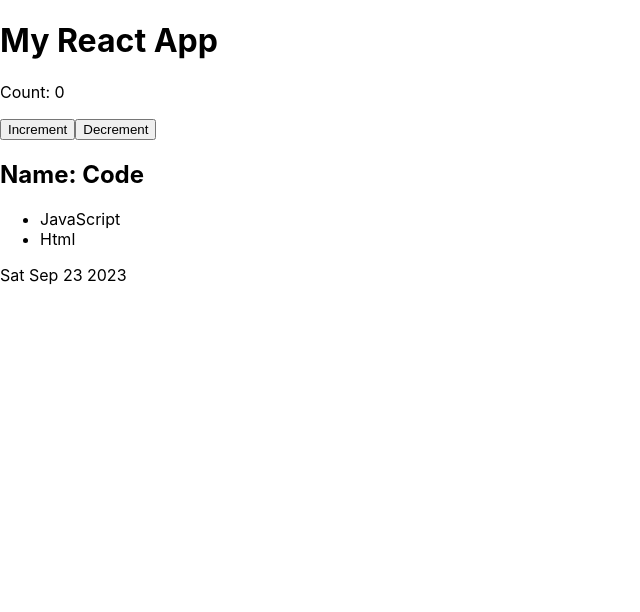
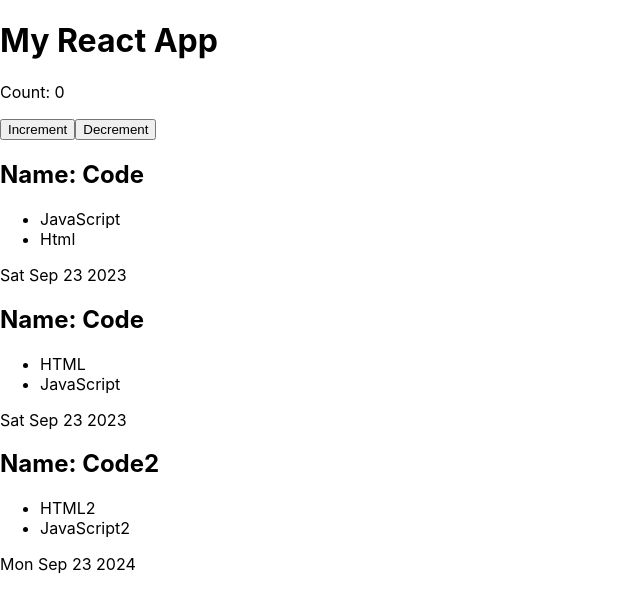
Before and after one commit to cmoore53/CSC-425-Taskmaster, a React (Create React App) app in the folder taskmaster/: page / in a window 1280 px wide. Shown: the top 612 px of the page, without its empty margins (0-640 px from the left). Built offline with nearby package versions, Linux system fonts and the light colour scheme.

Commit message:
TaskList Works (Kinda)
TaskList will, when called, output a list of tasks. Working on adding or removing tasks from that list next.

```diff
--- a/taskmaster/src/App.js
+++ b/taskmaster/src/App.js
@@ -1,6 +1,7 @@
 import logo from './logo.svg';
 import './App.css';
 import Task from './Task.js';
+import TaskList from './TaskList.js';
 
 import React, { useState } from 'react';
 
@@ -21,7 +22,11 @@ function App() {
     setCount(count - 1);
 
   };
-
+    const testTask = {
+    taskName: 'Code',
+    taskDesc: ["JavaScript","Html"],
+    taskDate: new Date("2023-09-23T03:24:00")
+    };
 
   return (
 
@@ -35,7 +40,9 @@ function App() {
 
         <button onClick={handleDecrement}>Decrement</button>
 
-        <Task taskName = 'Code' taskDesc = {["JavaScript","Html"]} taskDate = {new Date("2023-09-23T03:24:00")} />
+        <Task taskName = {testTask.taskName} taskDesc = {testTask.taskDesc} taskDate = {testTask.taskDate} />
+
+        <TaskList />
 
     </div>
 
--- /dev/null
+++ b/taskmaster/src/TaskList.js
@@ -0,0 +1,31 @@
+import React from 'react';
+import Task from './Task.js';
+function TaskList(){
+    const tasks = [
+    {taskName: 'Code', taskDesc: ['HTML','JavaScript'], taskDate: new Date('2023-09-23T03:24:00')},
+    {taskName: 'Code2', taskDesc: ['HTML2','JavaScript2'], taskDate: new Date('2024-09-23T03:24:00')}
+    ]
+    return(
+    <div>
+        {tasks.map((tl) => (
+        <Task taskName = {tl.taskName} taskDesc = {tl.taskDesc} taskDate = {tl.taskDate} />
+        ))}
+    </div>
+    )
+}
+    /*
+    <div>
+        <h2>Name: {tasks[i].taskName}</h2>
+        <p>
+            <ul> {tasks[i].taskDesc.map((t) => (
+                <li>{t}</li>
+                ))}
+            </ul>
+        </p>
+        <p>
+        {tasks[i].taskDate.toDateString()}
+        </p>
+    </div>
+    )
+}*/
+export default TaskList;
```
